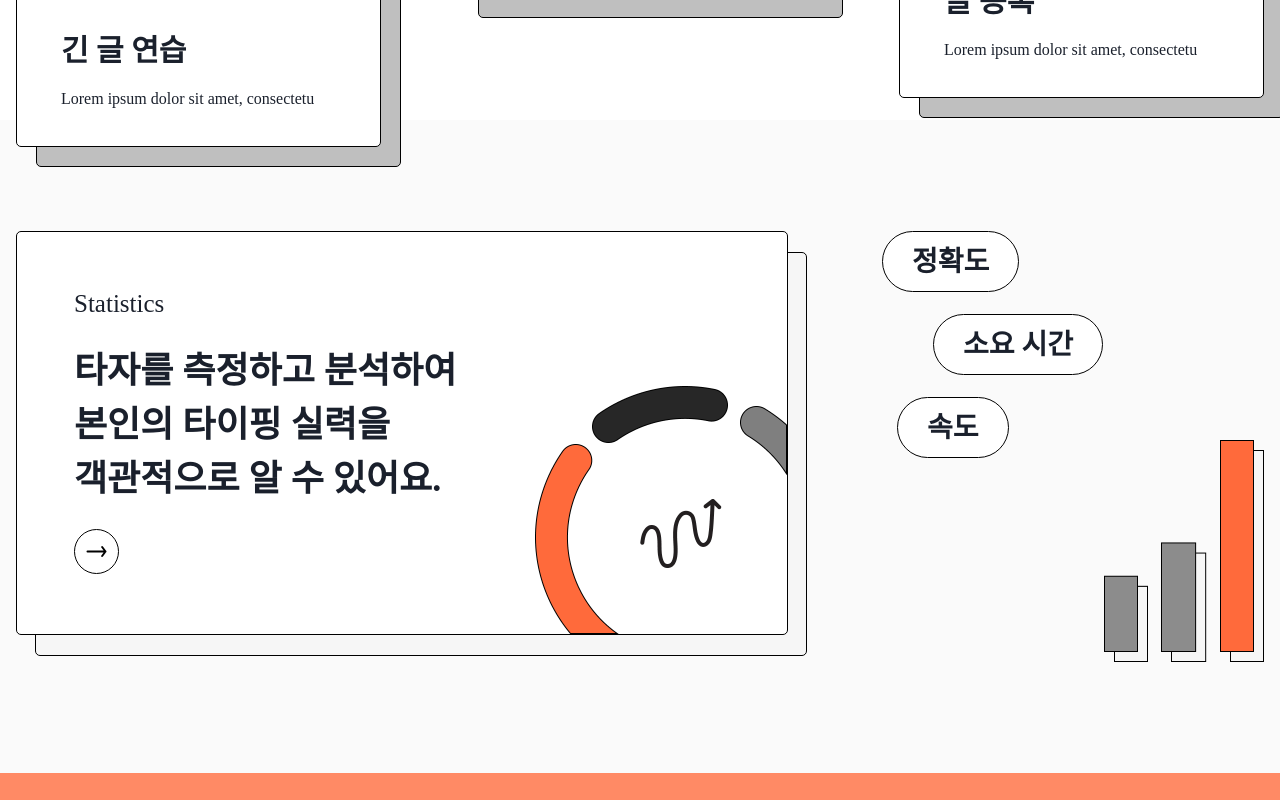
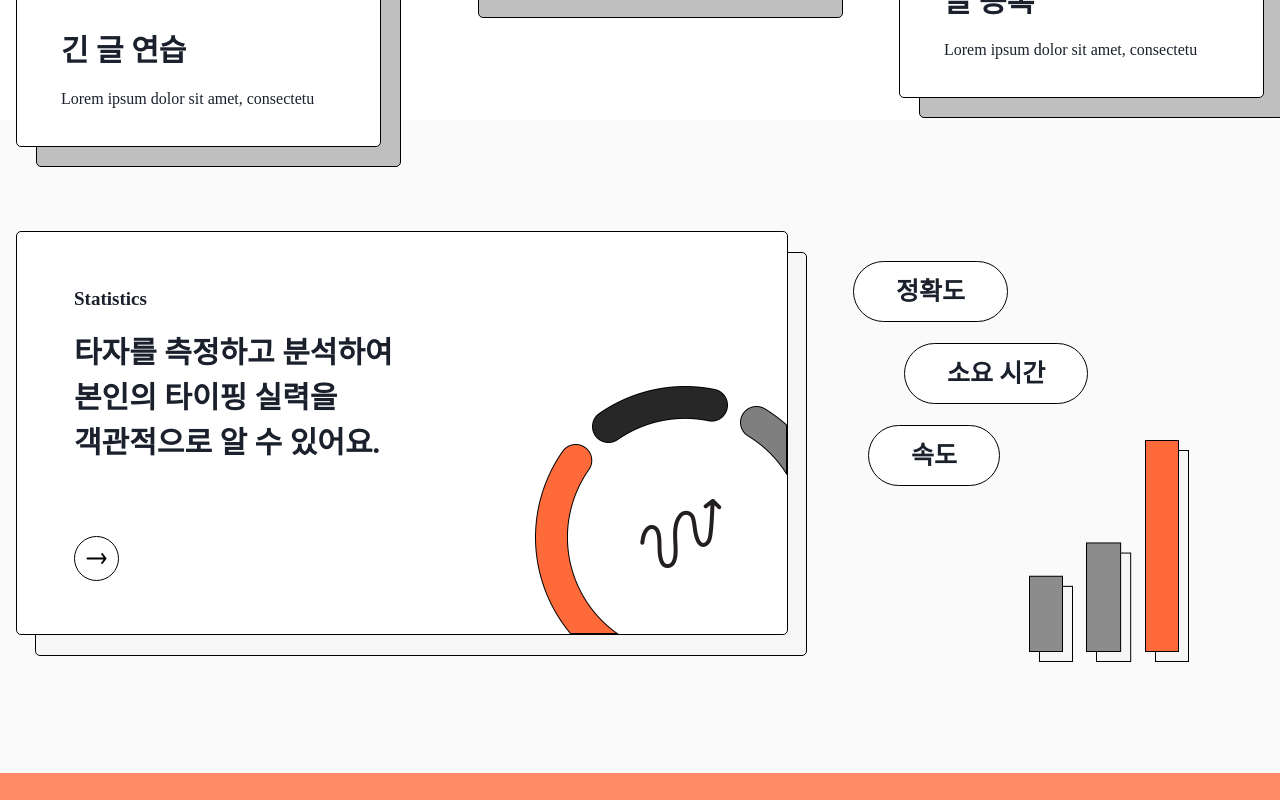
Before and after one commit to msdio/Tamago, a Next.js app in the folder client/: page / in a window 1280 px wide. Shown: the part 1320-2120 px from the top of the page. Built offline with nearby package versions, Linux system fonts and the light colour scheme; a web font is replaced by a local one.

Commit message:
[#125] fix: 메인화면 통계 화면 수정

```diff
--- a/client/src/components/home/Stats/index.tsx
+++ b/client/src/components/home/Stats/index.tsx
@@ -12,6 +12,7 @@ const StatCard = styled.div`
 
   display: flex;
   flex-direction: column;
+  justify-content: space-between;
   position: relative;
 
   padding: 3.3125rem 3.5625rem;
@@ -41,7 +42,7 @@ const Badge = styled.div`
   width: fit-content;
   height: 3.8125rem;
 
-  padding: 0.875rem 1.8125rem;
+  padding: 11px 42px 10px 42px;
 
   border: 1px solid black;
   border-radius: 40px;
@@ -53,8 +54,9 @@ const Badge = styled.div`
   justify-content: center;
 
   p {
-    font-size: 1.75rem;
-    font-weight: bold;
+    font-size: 25px;
+    font-weight: 600;
+    line-height: 40px;
   }
 
   :nth-child(2) {
@@ -78,20 +80,24 @@ export default function Stats() {
       opacity={animationTrigger ? 1 : 0}
       animation={animationTrigger ? `${fadeIn} 1s linear` : ''}
     >
-      <Container maxW='container.xl' py='6.9375rem' display='flex' justifyContent='space-between'>
+      <Container maxW='container.xl' py='6.9375rem' display='flex' gap='1.1875rem'>
         <StatCard>
-          <Text fontSize='1.5625rem' mb='1.3125rem'>
+          <Flex direction='column'>
+            <Text fontSize='19px' fontWeight='600' mb='1rem'>
               Statistics
             </Text>
-          <Text fontSize='2.25rem' fontWeight='bold' mb='1.4375rem'>
+            <Text fontSize='1.875rem' fontWeight='700' mb='1.4375rem'>
               타자를 측정하고 분석하여
               <br />
               본인의 타이핑 실력을
               <br />
               객관적으로 알 수 있어요.
             </Text>
+          </Flex>
 
+          <Flex>
             <RightArrowWithCircle />
+          </Flex>
 
           <Image
             src='/images/home/graph-circle.png'
@@ -106,7 +112,14 @@ export default function Stats() {
 
         <StatCardShadow />
 
-        <Flex w='23.875rem' display='flex' flexDirection='column' gap='1.375rem' position='relative'>
+        <Flex
+          w='23.875rem'
+          p='1.875rem 2.875rem'
+          display='flex'
+          flexDirection='column'
+          gap='1.3125rem'
+          position='relative'
+        >
           <Badge>
             <Text>정확도</Text>
           </Badge>
```
Lines whose indentation alone changed are shown as unchanged.
